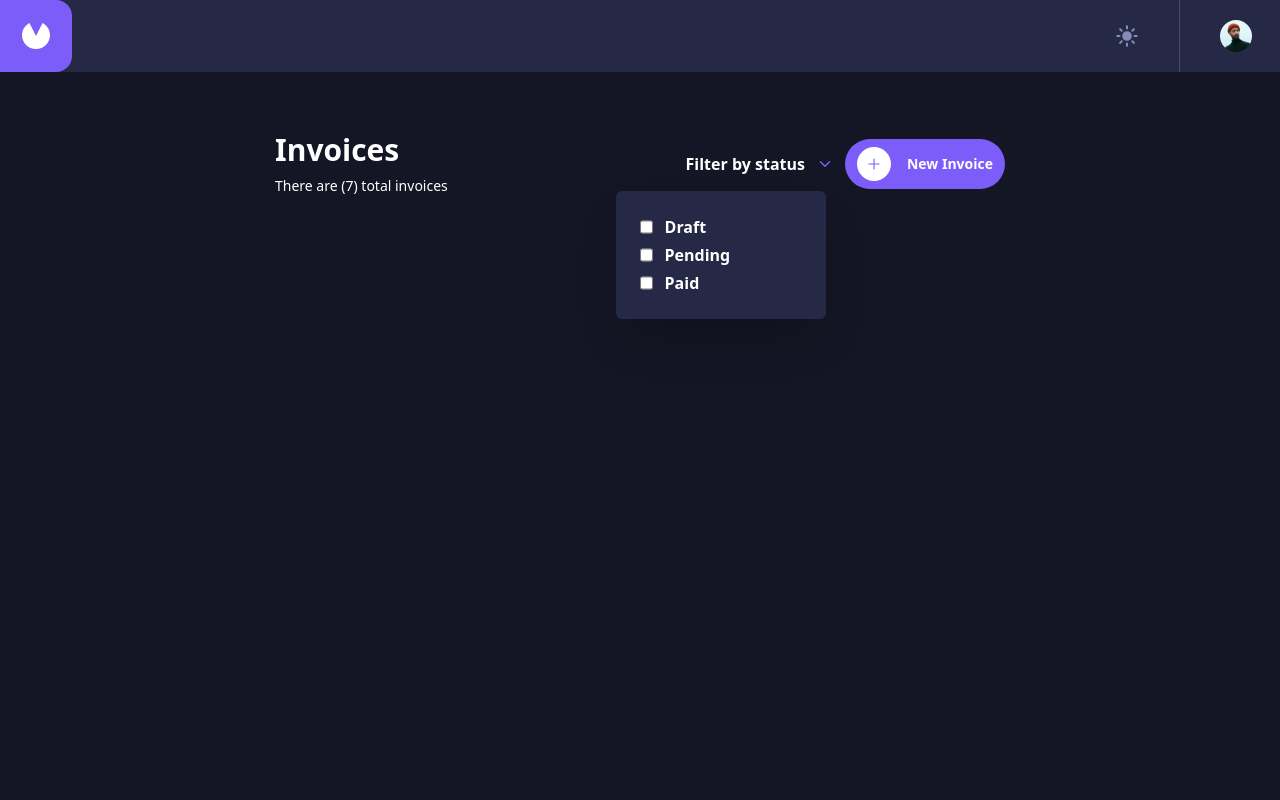
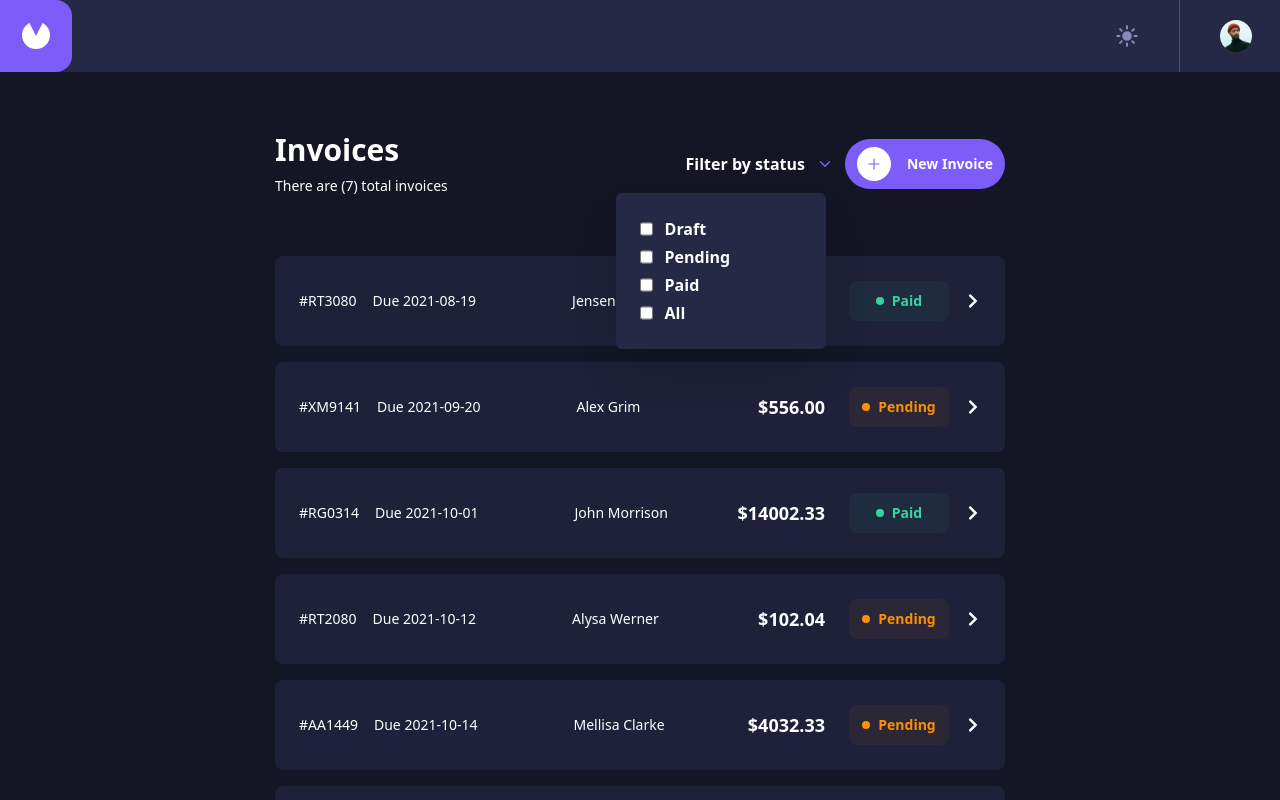
Before and after one commit to Cakinn1/Inovice-app, a React (Create React App) app: page / in a window 1280 px wide. Both pictures are taken after a click on the element "Filter by status". Shown: the top 800 px of the page. Built offline with nearby package versions, Linux system fonts and the light colour scheme.

Commit message:
implemented sorting system + cards

```diff
--- /dev/null
+++ b/src/components/Card.tsx
@@ -0,0 +1,61 @@
+import React from "react";
+import { InvoiceDataProps } from "../App";
+import { FaChevronRight } from "react-icons/fa";
+export default function Card(props: InvoiceDataProps) {
+  const {
+    clientAddress,
+    clientEmail,
+    clientName,
+    createdAt,
+    description,
+    id,
+    items,
+    paymentDue,
+    paymentTerms,
+    senderAddress,
+    status,
+    total,
+  } = props;
+
+  const statusBackground =
+    status === "paid"
+      ? "bg-[#33d69f0f] text-[#33d69f]"
+      : status === "pending"
+      ? "text-[#ff8f00] bg-[#ff8f000f]"
+      : status === "draft"
+      ? "bg-[#dfe3fa0f] text-white"
+      : "";
+  const statusDot =
+    status === "paid"
+      ? "bg-[#33d69f]"
+      : status === "pending"
+      ? "bg-[#ff8f00]"
+      : status === "draft"
+      ? "bg-white"
+      : "";
+
+  return (
+    <div className="justify-between text-white h-[90px] w-full rounded-lg flex items-center px-6 bg-[#1e2139]">
+      <div className="text-sm flex items-center gap-x-4">
+        <p>#{id}</p>
+        <h1>Due {paymentDue}</h1>
+        <div className="flex ">
+          <h1 className="ml-[80px] ">{clientName}</h1>
+        </div>
+      </div>
+
+      <div className="flex items-center gap-x-6">
+        <h1 className="text-lg font-bold">${total.toFixed(2)}</h1>
+        <div className="flex gap-x-4 items-center">
+          <h1
+            className={`${statusBackground} text-sm gap-x-2 font-bold w-[100px] flex rounded-lg justify-center items-center py-[10px]`}
+          >
+            <div className={`w-2 h-2 rounded-full ${statusDot}`}></div>
+            {status.slice(0, 1).toLocaleUpperCase() + status.slice(1)}
+          </h1>
+          <FaChevronRight />
+        </div>
+      </div>
+    </div>
+  );
+}
--- a/src/components/Header.tsx
+++ b/src/components/Header.tsx
@@ -16,7 +16,7 @@ export default function Header(props: HeaderProps) {
 
   // after fix making it checked or not check with background color aswell
   return (
-    <div className="max-w-[730px] flex justify-between items-center text-white mx-auto py-[60px]">
+    <div className=" flex justify-between items-center text-white  py-[60px]">
       <div className="space-y-2">
         <h1 className="text-3xl font-semibold">Invoices</h1>
         <p className="text-sm">
@@ -28,8 +28,8 @@ export default function Header(props: HeaderProps) {
           className="flex gap-x-3 items-center"
           onClick={() => setIsSortingOpen(!isSortingOpen)}
         >
-          <h1 className="font-semibold">Filter by status</h1>
-          <IoChevronDownOutline className="text-[#7c5dfa]" />
+          <h1 className="font-semibold  cursor-pointer">Filter by status</h1>
+          <IoChevronDownOutline className="text-[#7c5dfa]  cursor-pointer" />
           {isSortingOpen && <Sorting  handleSortingOptions={handleSortingOptions} />}
         </div>
         <button className="bg-[#7c5dfa]  group hover:opacity-65 duration-300 text-sm font-semibold flex items-center gap-x-4 p-2  px-3 rounded-full">
--- a/src/components/Sorting.tsx
+++ b/src/components/Sorting.tsx
@@ -10,7 +10,7 @@ export default function Sorting(props: SortingProps) {
   return (
     <div
       onClick={(e) => e.stopPropagation()}
-      className="absolute p-6 shadow-2xl space-y-1 -bottom-[130px] -left-[70px] rounded-md bg-[#252945] min-h-[120px] w-[210px]"
+      className="absolute p-6 shadow-2xl space-y-1 -bottom-[160px] -left-[70px] rounded-md bg-[#252945] min-h-[120px] w-[210px]"
     >
       {sortingVariables.map((variables) => {
         return (
--- a/src/constants/constants.ts
+++ b/src/constants/constants.ts
@@ -14,4 +14,7 @@ export const sortingVariables: SortingProps[] = [
   {
     title: "Paid",
   },
+  {
+    title: "All",
+  },
 ];
--- a/src/global.css
+++ b/src/global.css
@@ -7,3 +7,8 @@
 input[type="checkbox"]:checked::before {
     background-color: black;
   }
+
+
+  body {
+    @apply bg-[#141625]
+  }
--- a/src/pages/Main.tsx
+++ b/src/pages/Main.tsx
@@ -2,6 +2,7 @@ import React, { useState } from "react";
 import { InvoiceDataProps } from "../App";
 import Header from "../components/Header";
 import data from "../constants/data.json";
+import Card from "../components/Card";
 
 interface MainProps {
   invoiceData: InvoiceDataProps[];
@@ -12,33 +13,42 @@ export default function Main(props: MainProps) {
   const { invoiceData, setInvoiceData } = props;
   const [filterItems, setFilterItems] =
     useState<InvoiceDataProps[]>(invoiceData);
-  const numberOfInvoicesLeft = invoiceData.length
+
+  const numberOfInvoicesLeft = filterItems.length;
 
   function handleSortingOptions(value: string) {
     if (value === "Draft") {
-      setInvoiceData(
-        filterItems.slice().filter((item) => item.status === "draft")
+      setFilterItems(
+        invoiceData.slice().filter((item) => item.status === "draft")
       );
     } else if (value === "Paid") {
-      setInvoiceData(
-        filterItems.slice().filter((item) => item.status === "paid")
+      setFilterItems(
+        invoiceData.slice().filter((item) => item.status === "paid")
       );
     } else if (value === "Pending") {
-      setInvoiceData(
-        filterItems.slice().filter((item) => item.status === "pending")
+      setFilterItems(
+        invoiceData.slice().filter((item) => item.status === "pending")
       );
-    } else if (value === "") {
-      setInvoiceData(invoiceData);
+    } else if (value === "All") {
+      setFilterItems(invoiceData);
     }
   }
-  console.log(invoiceData);
 
+  console.log(filterItems)
   return (
-    <section style={{ height: "calc(100vh - 72px)" }} className="bg-[#141625]">
+    <section
+      // style={{ height: "calc(100vh - 72px)" }}
+      className=" max-w-[730px] mx-auto min-h-screen pb-[100px]"
+    >
       <Header
         handleSortingOptions={handleSortingOptions}
         numberOfInvoicesLeft={numberOfInvoicesLeft}
       />
+      <div className="space-y-4">
+        {filterItems.map((item) => {
+          return <Card {...item} />;
+        })}
+      </div>
     </section>
   );
 }
```
